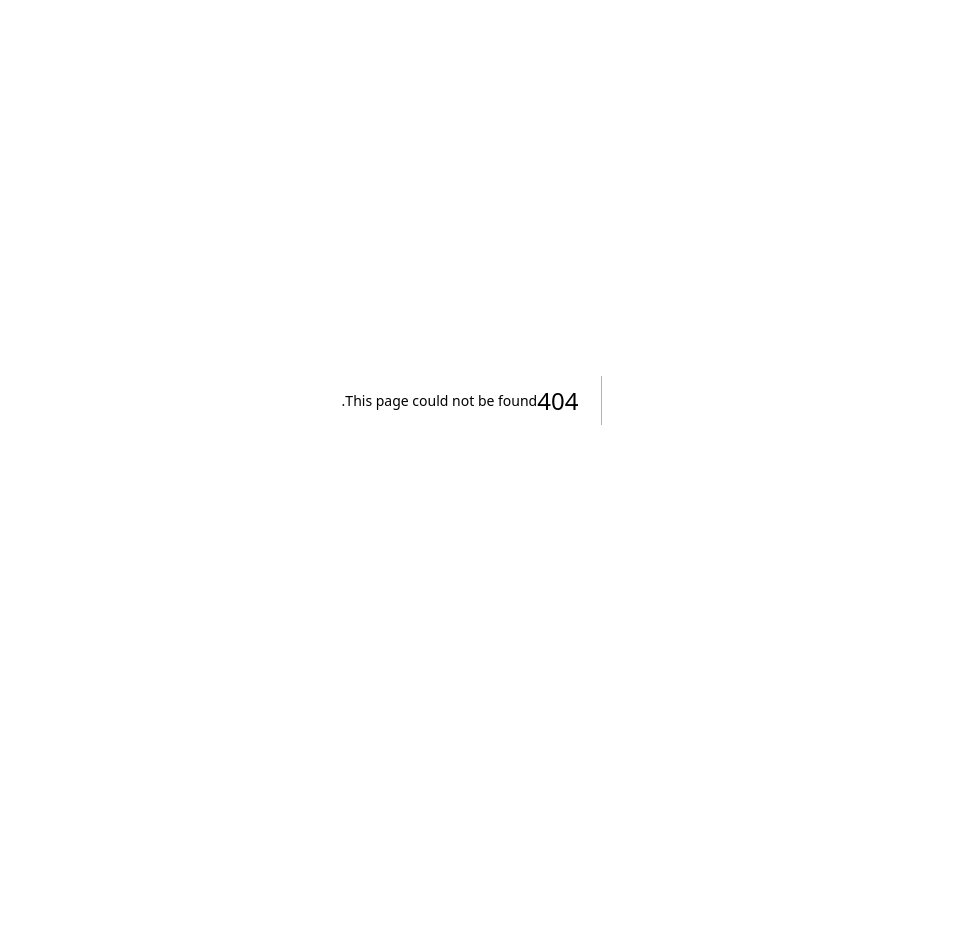
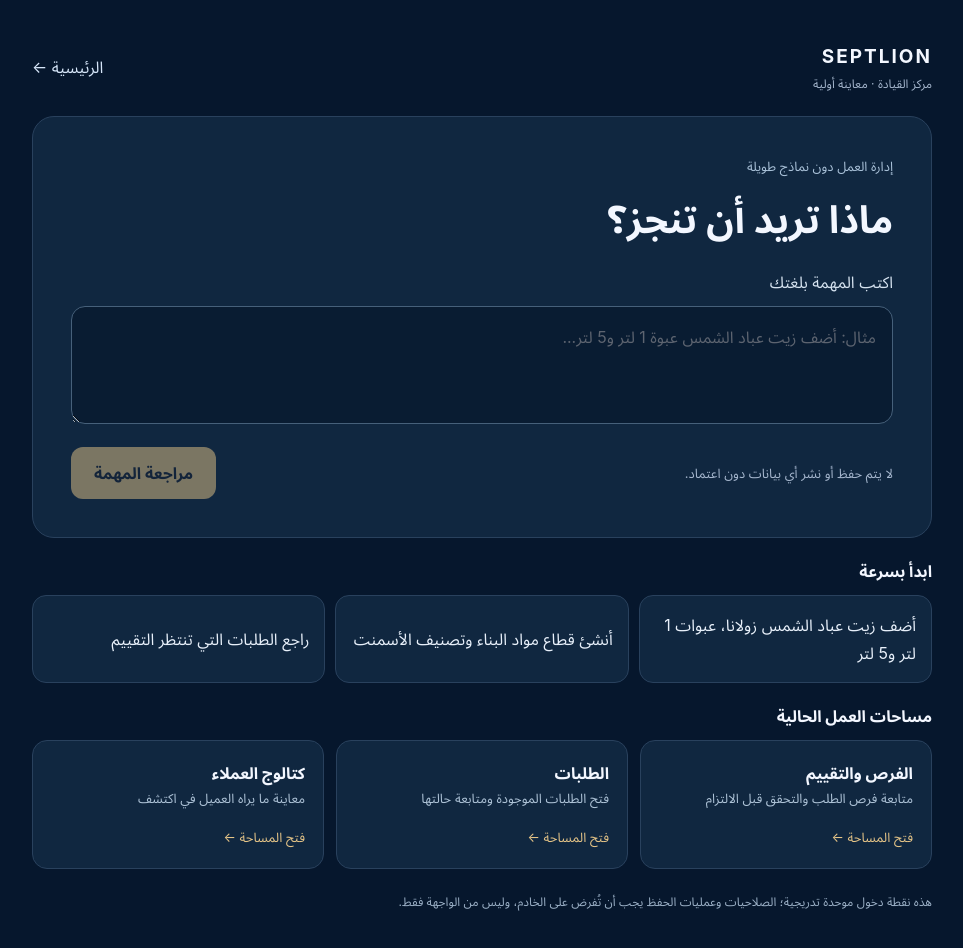
Before and after one commit to moaztepia-tech/Septlion-, a Next.js app in the folder apps/web/: page /command-center in a window 1280 px wide. Before the commit this address had no page. Shown: the top 948 px of the page, without its empty margins (158-1121 px from the left). Before the commit the page ends 800 px from the top, so only its background shows below. Built offline with nearby package versions, Linux system fonts and the light colour scheme; a web font is replaced by a local one.

Commit message:
feat(web): add unified Arabic command center entry with safe review-only flow

```diff
--- /dev/null
+++ b/apps/web/app/command-center/page.tsx
@@ -0,0 +1,74 @@
+'use client';
+
+import {useMemo, useState} from 'react';
+import Link from 'next/link';
+
+/**
+ * Unified entry point for internal work.
+ * This screen deliberately does not persist commercial data or claim that
+ * a natural-language instruction has been executed. All real mutations
+ * must pass through authenticated server endpoints and human approval.
+ */
+type Mode = 'home' | 'product' | 'sector' | 'request';
+const examples = [
+  'أضف زيت عباد الشمس زولانا، عبوات 1 لتر و5 لتر',
+  'أنشئ قطاع مواد البناء وتصنيف الأسمنت',
+  'راجع الطلبات التي تنتظر التقييم',
+];
+
+function classify(value: string): Mode {
+  const text = value.trim();
+  if (!text) return 'home';
+  if (/قطاع|تصنيف|فئة|قسم/.test(text)) return 'sector';
+  if (/طلب|عميل|عرض سعر|صفقة|توريد/.test(text) && !/أضف منتج|منتج جديد/.test(text)) return 'request';
+  if (/منتج|أضف|عبوة|عبوات|كتالوج|صنف|زيت|دقيق/.test(text)) return 'product';
+  return 'home';
+}
+
+export default function CommandCenter() {
+  const [instruction, setInstruction] = useState('');
+  const [review, setReview] = useState(false);
+  const mode = useMemo(() => classify(instruction), [instruction]);
+  const links = [
+    {href:'/demand-intelligence', title:'الفرص والتقييم', description:'متابعة فرص الطلب والتحقق قبل الالتزام'},
+    {href:'/requests', title:'الطلبات', description:'فتح الطلبات الموجودة ومتابعة حالتها'},
+    {href:'/discover', title:'كتالوج العملاء', description:'معاينة ما يراه العميل في اكتشف'},
+  ];
+  return <main dir="rtl" style={{minHeight:'100dvh',background:'#06172d',color:'#f3f7ff',fontFamily:'inherit',padding:'clamp(16px,4vw,40px)'}}>
+    <div style={{maxWidth:900,margin:'0 auto',display:'flex',flexDirection:'column',gap:22}}>
+      <header style={{display:'flex',alignItems:'center',justifyContent:'space-between',gap:12}}>
+        <div><strong style={{letterSpacing:2,fontSize:19}}>SEPTLION</strong><div style={{color:'#a5b6cd',fontSize:12}}>مركز القيادة · معاينة أولية</div></div>
+        <Link href="/" style={{color:'#d6e6f9',textDecoration:'none'}}>الرئيسية ←</Link>
+      </header>
+      <section style={{padding:'clamp(20px,4vw,38px)',background:'#102740',border:'1px solid #29415d',borderRadius:22}}>
+        <p style={{color:'#aac2d9',fontSize:13}}>إدارة العمل دون نماذج طويلة</p>
+        <h1 style={{fontSize:'clamp(25px,5vw,38px)',lineHeight:1.5,margin:'8px 0 20px'}}>ماذا تريد أن تنجز؟</h1>
+        <label htmlFor="command" style={{display:'block',marginBottom:10,color:'#d5e2ef'}}>اكتب المهمة بلغتك</label>
+        <textarea id="command" value={instruction} onChange={e=>{setInstruction(e.target.value);setReview(false)}} placeholder="مثال: أضف زيت عباد الشمس عبوة 1 لتر و5 لتر..." maxLength={3000} rows={3} style={{width:'100%',boxSizing:'border-box',borderRadius:14,border:'1px solid #46607a',background:'#091c32',color:'#fff',padding:16,font:'inherit',resize:'vertical'}}/>
+        <div style={{display:'flex',justifyContent:'space-between',alignItems:'center',gap:12,marginTop:15,flexWrap:'wrap'}}>
+          <small style={{color:'#a5b6cd'}}>لا يتم حفظ أو نشر أي بيانات دون اعتماد.</small>
+          <button type="button" disabled={!instruction.trim()} onClick={()=>setReview(true)} style={{background:'#e5c487',border:0,color:'#172235',padding:'12px 23px',borderRadius:12,fontWeight:700,cursor:'pointer',opacity:instruction.trim()?1:.5}}>مراجعة المهمة</button>
+        </div>
+        {review && <div role="status" style={{marginTop:20,padding:18,borderRadius:14,background:'#172f4a',border:'1px solid #41617e'}}>
+          <strong>مراجعة قبل التنفيذ</strong>
+          <p style={{whiteSpace:'pre-wrap',overflowWrap:'anywhere'}}>{instruction}</p>
+          <p style={{color:'#c3d4e4'}}>التصنيف المقترح: {mode==='product'?'منتج أو كتالوج':mode==='sector'?'قطاع أو تصنيف':mode==='request'?'طلبات وعمليات':'يحتاج توضيحًا'}</p>
+          <p style={{color:'#e5c487',fontSize:13}}>هذه معاينة فقط. لم يُنشأ سجل ولم يُنشر منتج. يجب ربط الاعتماد بواجهة خادم تتحقق من صلاحيات المسؤول والبيانات.</p>
+        </div>}
+      </section>
+      <section aria-label="مهام سريعة">
+        <h2 style={{fontSize:16,marginBottom:12}}>ابدأ بسرعة</h2>
+        <div style={{display:'grid',gridTemplateColumns:'repeat(auto-fit,minmax(210px,1fr))',gap:10}}>
+          {examples.map(x=><button key={x} onClick={()=>{setInstruction(x);setReview(false)}} style={{textAlign:'right',padding:15,borderRadius:14,border:'1px solid #29415d',background:'#102740',color:'#e8f0fa',font:'inherit',cursor:'pointer'}}>{x}</button>)}
+        </div>
+      </section>
+      <section aria-label="مساحات العمل">
+        <h2 style={{fontSize:16,marginBottom:12}}>مساحات العمل الحالية</h2>
+        <div style={{display:'grid',gridTemplateColumns:'repeat(auto-fit,minmax(210px,1fr))',gap:12}}>
+          {links.map(item=><Link key={item.href} href={item.href} style={{textDecoration:'none',color:'inherit',padding:18,background:'#102740',border:'1px solid #29415d',borderRadius:15}}><strong>{item.title}</strong><p style={{color:'#aec3d7',fontSize:13,lineHeight:1.7}}>{item.description}</p><span style={{color:'#e5c487',fontSize:13}}>فتح المساحة ←</span></Link>)}
+        </div>
+      </section>
+      <footer style={{fontSize:12,color:'#9cb1c7',paddingBottom:15}}>هذه نقطة دخول موحدة تدريجية؛ الصلاحيات وعمليات الحفظ يجب أن تُفرض على الخادم، وليس من الواجهة فقط.</footer>
+    </div>
+  </main>;
+}
```
